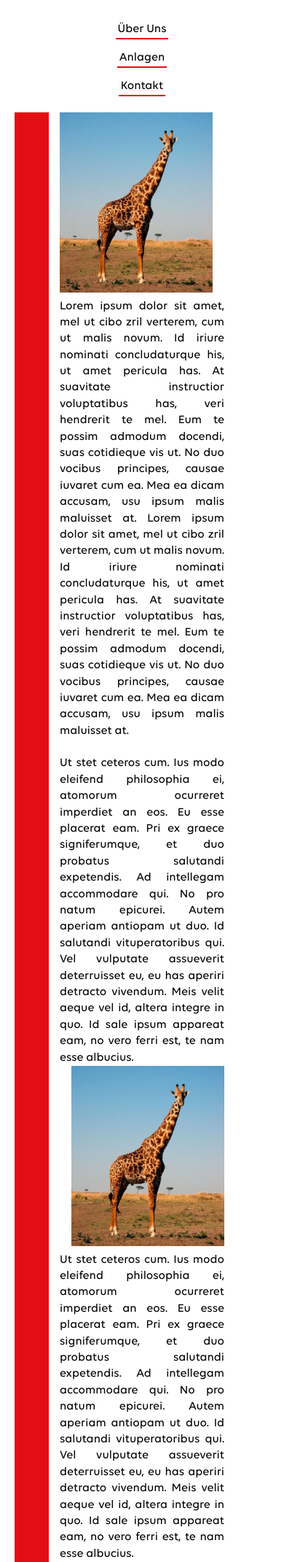
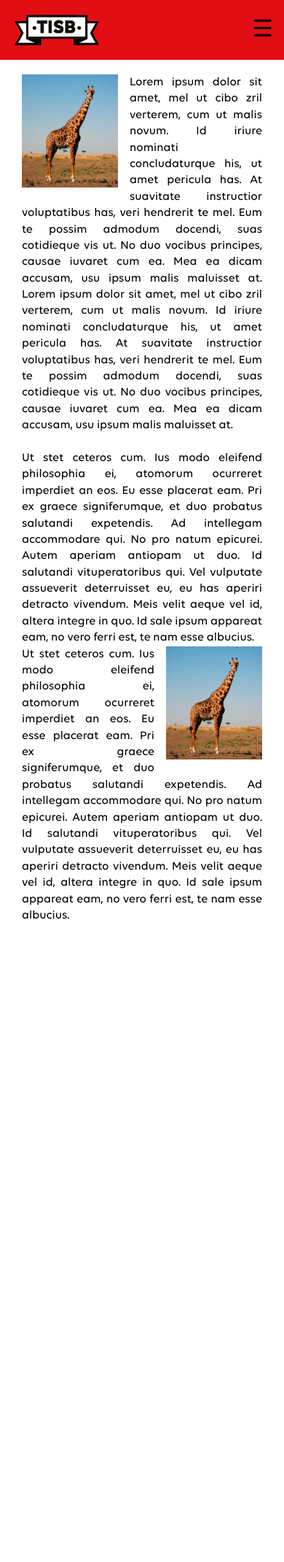
Before and after one commit to jugglinghobo/tisb, a PHP site: page / in a window 390 px wide. Shown: the whole page at 73% size. After the commit the page ends 1260 px from the top, so only its background shows below. Run offline with PHP 8.4, Linux system fonts and the light colour scheme.

Commit message:
mobile version

```diff
--- a/css/main.css
+++ b/css/main.css
@@ -28,6 +28,15 @@
   font-size: 1em;
   line-height: 1.4;
   height: 100%;
+  box-sizing: border-box;
+}
+
+*, *:before, *:after {
+  box-sizing: border-box;
+}
+
+a {
+  box-sizing: initial;
 }
 
 /*
@@ -115,48 +124,87 @@
 /* LAYOUT */
 body {
   font-family: 'voltemedium';
-  width: 90%;
+  width: 100%;
   margin: 0 auto 5%;
 }
 
 header {
-  margin: 2% 25% 0;
-  padding: 0;
-  text-align: center;
+  margin: 0 auto;
+  text-align: right;
+  background-color: #E30E13;
 }
 
 /* NAVIGATION */
+
+.cell {
+  display: table-cell;
+  vertical-align: middle;
+}
+
+.logo-mobile-container {
+  text-align: left;
+  width: 40%;
+  padding: 20px;
+}
+
+#toggle-navigation-label {
+  padding-right: 15px;
+  font-size: 2em;
+  text-align: right;
+}
+
+#toggle-navigation {
+  display: none;
+}
+
+#navigation {
+  display: none;
+}
+
+#toggle-navigation:checked ~ #navigation {
+  display: block;
+}
+
 .nav-wrapper {
-  padding: 15px;
+  text-align: center;
+  padding: 0 15px;
+  background: white;
 }
 
 .nav {
+  list-style-type: none;
   margin: 0;
   padding: 0;
-  list-style: none;
 }
 
 .nav-item {
-  display: inline-block;
-  margin: 5%;
-  padding: 0 2%;
+  display: block;
+  width: 100%;
+  padding: 10px 0;
   border-bottom: 2px solid #E30E13;
 }
 
+.nav-item a {
+  width: 100%;
+  display: block;
+}
+
 /* CONTENT */
-.left-column {
+#column-left {
+  display: none;
   width: 25%;
   height: 100%;
   background-color: #E30E13;
 }
 
-.right-column {
+#column-right {
   width: 25%;
 }
 
 .container {
+  width: 90%;
   height: 100%;
-  top: 5%;
+  margin: 5% auto;
 }
 
 .column {
@@ -165,13 +213,13 @@
   vertical-align: top;
 }
 
-.center-column {
-  width: 50%;
+#column-center {
+  width: 100%;
 }
 
 .content {
   margin: 0 auto;
-  padding: 0 15px;
+  padding: 0 3%;
   text-align: justify;
 }
 
@@ -207,10 +250,11 @@
 }
 
 .passphoto {
-  width: 210px
+  width: 40%;
 }
 
-.img {
+img {
+  margin: 0 auto;
   max-width: 100%;
   max-height: 100%;
 }
--- /dev/null
+++ b/index.html
@@ -0,0 +1 @@
+DANI
--- a/index.php
+++ b/index.php
@@ -4,7 +4,7 @@
   <body>
     <?php include "pages/navigation.html" ?>
     <div class="container">
-      <?php include "pages/left_column.html" ?>
+      <?php include "pages/column_left.html" ?>
       <?php include "pages/about.html" ?>
     </div>
   </body>
--- a/pages/about.html
+++ b/pages/about.html
@@ -1,8 +1,8 @@
-<div class="column center-column">
-  <article class="content">
+<div class='column' id='column-center'>
+  <article class='content'>
 
-    <div class="passphoto image-wrapper left">
-      <img class="img" src="img/giraffe.jpg" alt="" />
+    <div class='passphoto image-wrapper left'>
+      <img src='img/giraffe.jpg' alt='' />
     </div>
     <p>
       Lorem ipsum dolor sit amet, mel ut cibo zril verterem, cum ut malis novum. Id iriure nominati concludaturque his, ut amet pericula has. At suavitate instructior voluptatibus has, veri hendrerit te mel. Eum te possim admodum docendi, suas cotidieque vis ut. No duo vocibus principes, causae iuvaret cum ea. Mea ea dicam accusam, usu ipsum malis maluisset at.
@@ -14,8 +14,8 @@
 
       No pro natum epicurei. Autem aperiam antiopam ut duo. Id salutandi vituperatoribus qui. Vel vulputate assueverit deterruisset eu, eu has aperiri detracto vivendum. Meis velit aeque vel id, altera integre in quo. Id sale ipsum appareat eam, no vero ferri est, te nam esse albucius.
     </p>
-    <div class="passphoto image-wrapper right">
-      <img class="img" src="img/giraffe.jpg" alt="" />
+    <div class='passphoto image-wrapper right'>
+      <img src='img/giraffe.jpg' alt='' />
     </div>
 
     <p>
@@ -25,5 +25,5 @@
     </p>
   </article>
 </div>
-<section class="column right-column">
+<section class='column' id='column-right'>
 </section>
--- /dev/null
+++ b/pages/column_left.html
@@ -0,0 +1,7 @@
+<aside class="column" id="column-left">
+  <div class="logo-container">
+    <a href="/">
+      <img src="img/logo-large-transparent.png" alt="large tisb logo" />
+    </a>
+  </div>
+</aside>
--- a/pages/left_column.html
+++ /dev/null
@@ -1,7 +0,0 @@
-<aside class="column left-column">
-  <div class="logo-container">
-    <a href="/">
-      <img class="logo" src="img/logo-large-transparent.png" alt="large tisb logo" />
-    </a>
-  </div>
-</aside>
--- a/pages/navigation.html
+++ b/pages/navigation.html
@@ -1,11 +1,14 @@
 <header>
-  <nav>
-    <div class='nav-wrapper'>
-      <ul class='nav'>
-        <li class='nav-item'><a href='/'>Über Uns</a></li>
-        <li class='nav-item'><a href='/anlagen.php'>Anlagen</a></li>
-        <li class='nav-item'><a href='/kontakt.php'>Kontakt</a></li>
-      </ul>
-    </div>
+  <div class='logo-mobile-container mobile-only cell'>
+    <img src='img/logo-mobile.png' alt='logo' class='img' />
+  </div>
+  <label for='toggle-navigation' class='mobile-only cell' id='toggle-navigation-label'>&#9776;</label>
+  <input type='checkbox' name='toggle-navigation' class='mobile-only' id='toggle-navigation' role='button' />
+  <nav class='nav-wrapper' id='navigation'>
+    <ul class='nav'>
+      <li class='nav-item'><a href='/'>Über Uns</a></li>
+      <li class='nav-item'><a href='/'>Anlagen</a></li>
+      <li class='nav-item'><a href='/'>Kontakt</a></li>
+    </ul>
   </nav>
 </header>
```
Also changed, not shown: other parts of css/main.css (+66 -12 lines), img/logo-mobile.png (added), 1 other file.
